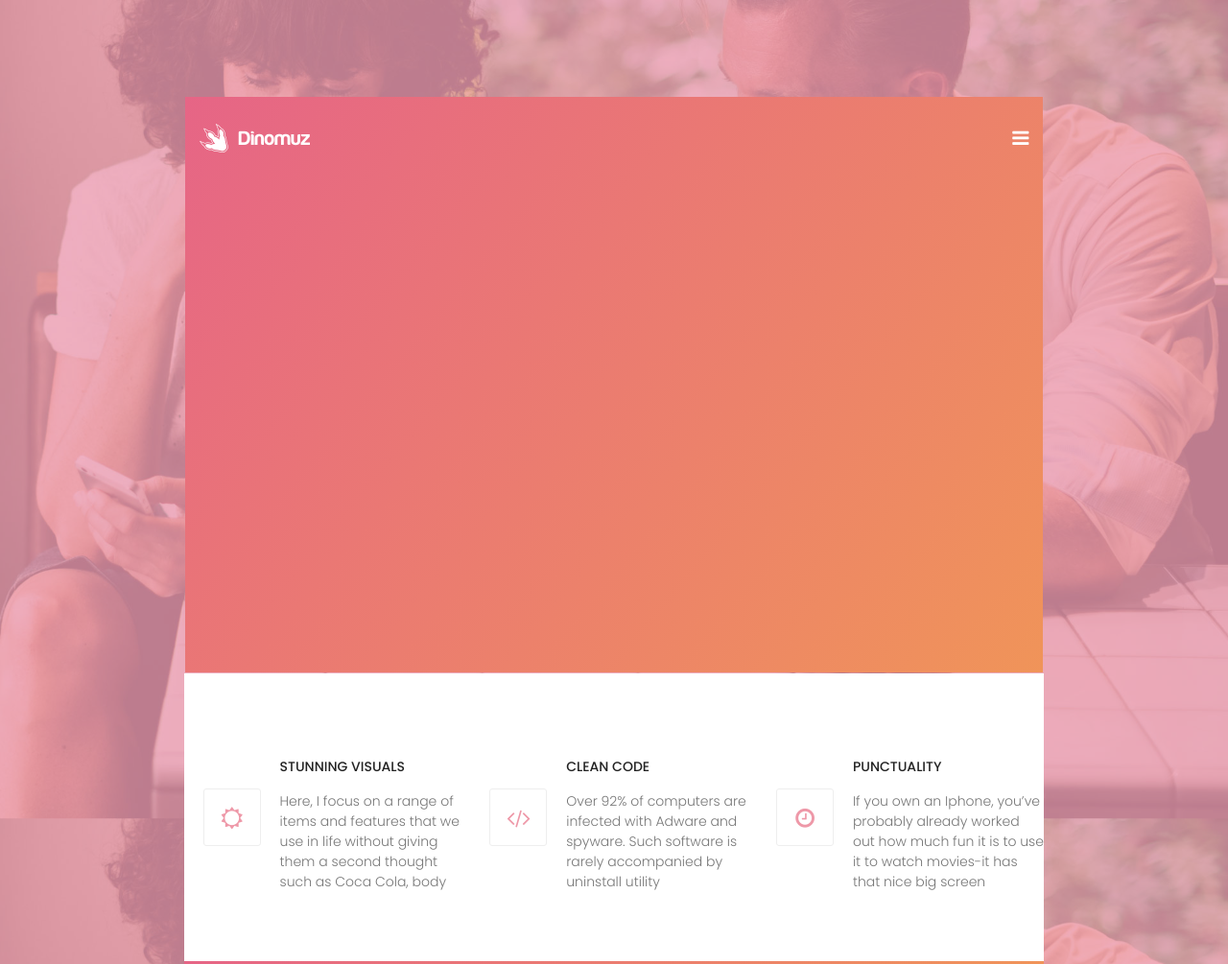
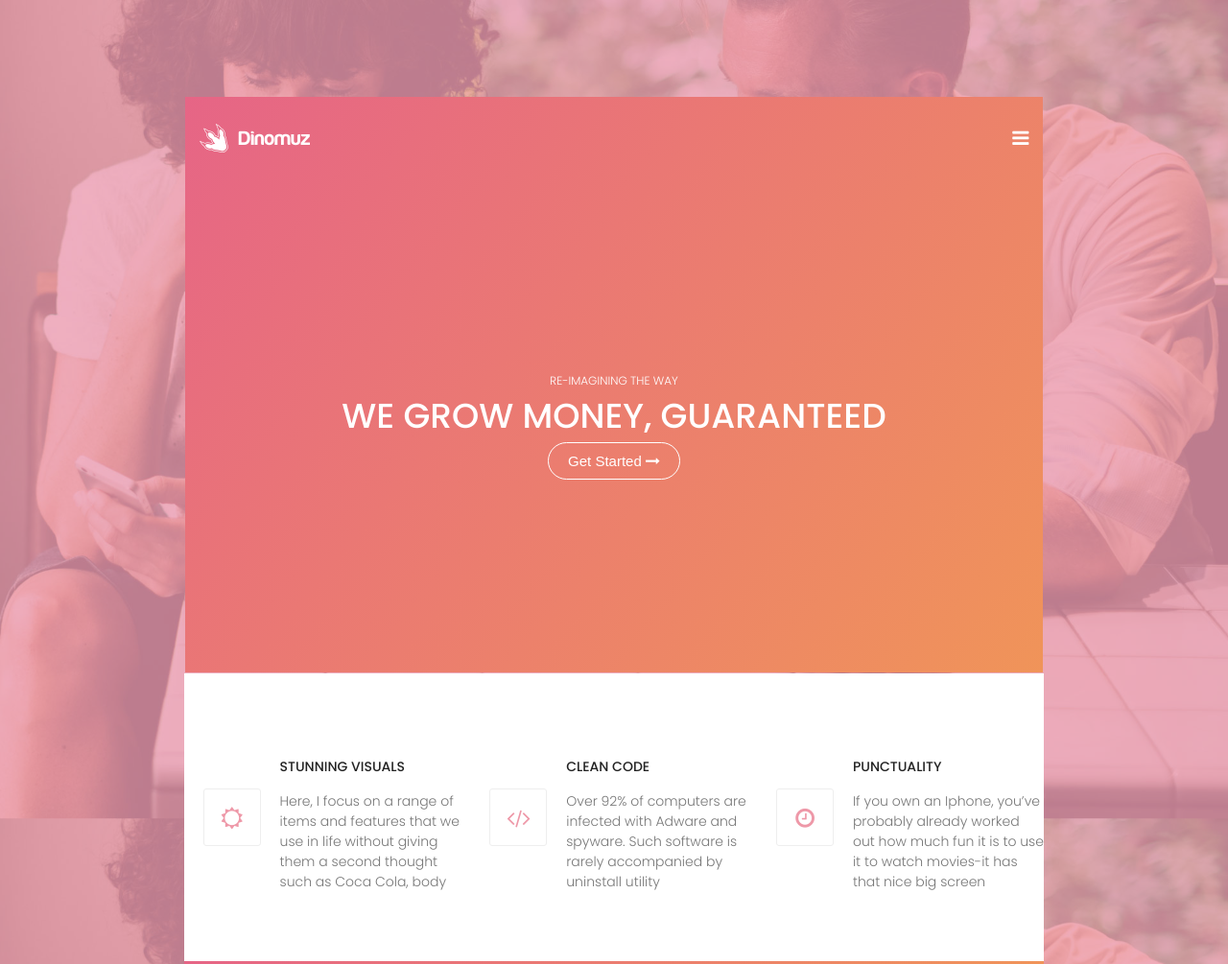
Before and after one commit to chingu-voyage3/toucans-21, a plain HTML site: page index.html in a window 1280 px wide. Shown: the top 1005 px of the page at 96% size. Drawn offline with Linux system fonts and the light colour scheme.

Commit message:
add header contents and style

```diff
--- a/index.html
+++ b/index.html
@@ -32,7 +32,13 @@
                             <i class="fa fa-times burger-x hide" aria-hidden="true"></i>
                     </div>
                 </div>
-                <div class="text-container"></div>
+                <div class="text-container">
+                    <div class="title-container">
+                        <div class="subtitle">RE-IMAGINING THE WAY</div>
+                        <div class="title">WE GROW MONEY, GUARANTEED</div>
+                        <button>Get Started <i class="fa fa-long-arrow-right" aria-hidden="true"></i></button>
+                    </div>
+                </div>
             </div>
         </div>
 
--- a/styles/style.scss
+++ b/styles/style.scss
@@ -34,6 +34,7 @@ body {
 //************************** DIANA HEADER SECTION START **************************//
 .header-container {
   border: 1px dashed rgba(0,0,0,0);
+
   .container {
     height: 600px;
     margin-top: 100px;
@@ -136,6 +137,47 @@ body {
     .text-container {
       flex: 6;
 
+        //TITLE CONTAINER
+      .title-container {
+        display: flex; flex: 1;
+        flex-direction: column;
+        align-items: center;
+        justify-content: center;
+
+        //TEXT STYLES
+        .title {
+          text-align: center;
+          color: #fff;
+          font: {
+            size: 36px;
+            weight: 500;
+          }
+        }
+
+        .subtitle {
+          color: #fff;
+          font: {
+            size: 12px;
+            weight: 300;
+          }
+        }
+      }
+
+      button {
+        background: rgba(0,0,0,0);
+        border: 1px solid #fff;
+        padding: 10px 20px;
+        border-radius: 20px;
+        color: #fff;
+        font-size: 15px;
+        transition: all .2s ease;
+
+        &:hover {
+          cursor: pointer;
+          border: 1px solid rgba(0,0,0,0);
+          background: linear-gradient(90deg, #E66586 0, #F09459 100%);
+        }
+      }
     }
   }
 }
```
Also changed, not shown: styles/style.css, 1 other file.
